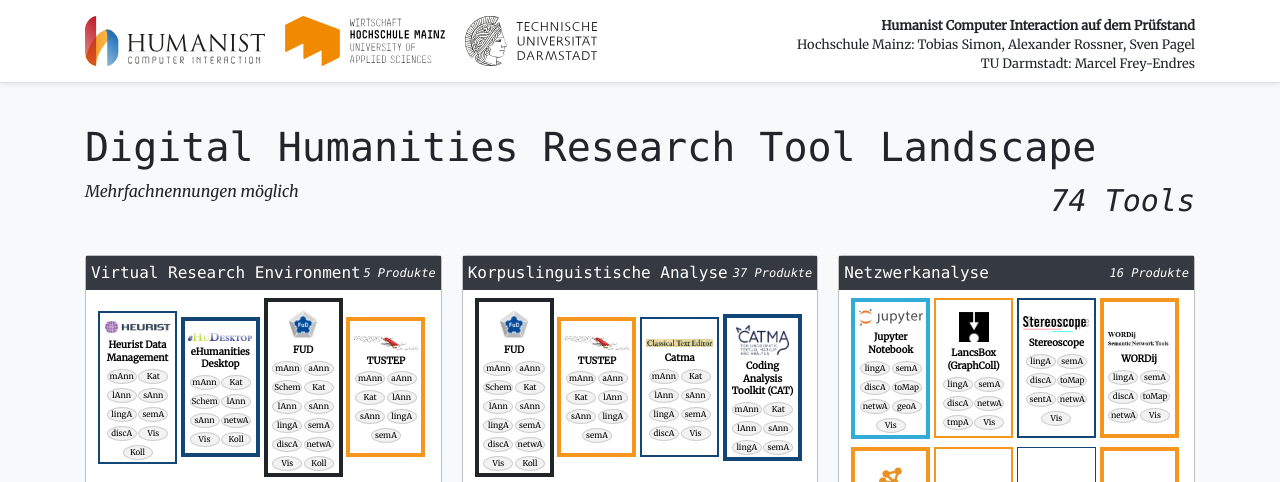
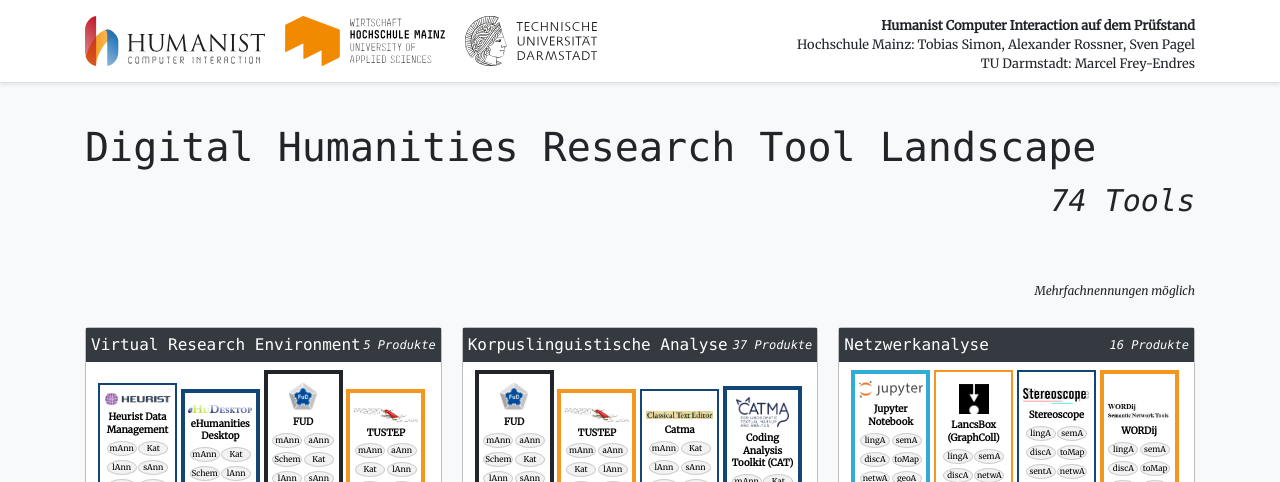
Before and after one commit to alexander-rossner/dh-researchtool-landscape, a website: page index.html in a window 1280 px wide. Shown: the top 482 px of the page. Drawn offline with Linux system fonts and the light colour scheme; a web font is replaced by a local one.

Commit message:
Update index.html

```diff
--- a/index.html
+++ b/index.html
@@ -62,7 +62,9 @@
               ><span id="count-total">0</span> Tools</span
             >
           </h1>
-          <p><i>Mehrfachnennungen möglich</i></p>
+        </div>
+        <div class="col-md-12 pt-4 pb-4">
+          <span class="counter-text">Mehrfachnennungen möglich</span>
         </div>
       </div>
       <div class="card-columns" id="row-products"></div>
```
